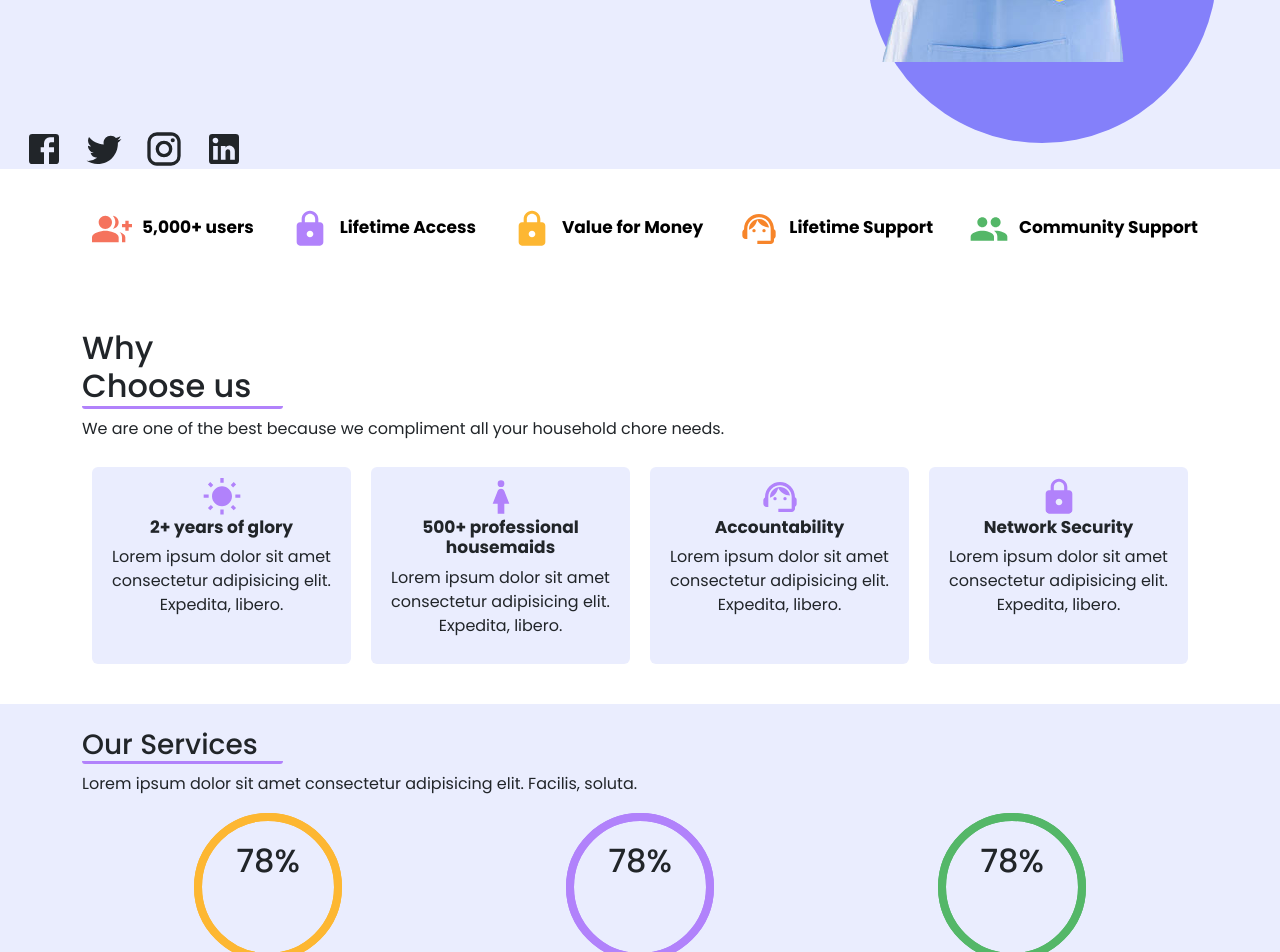
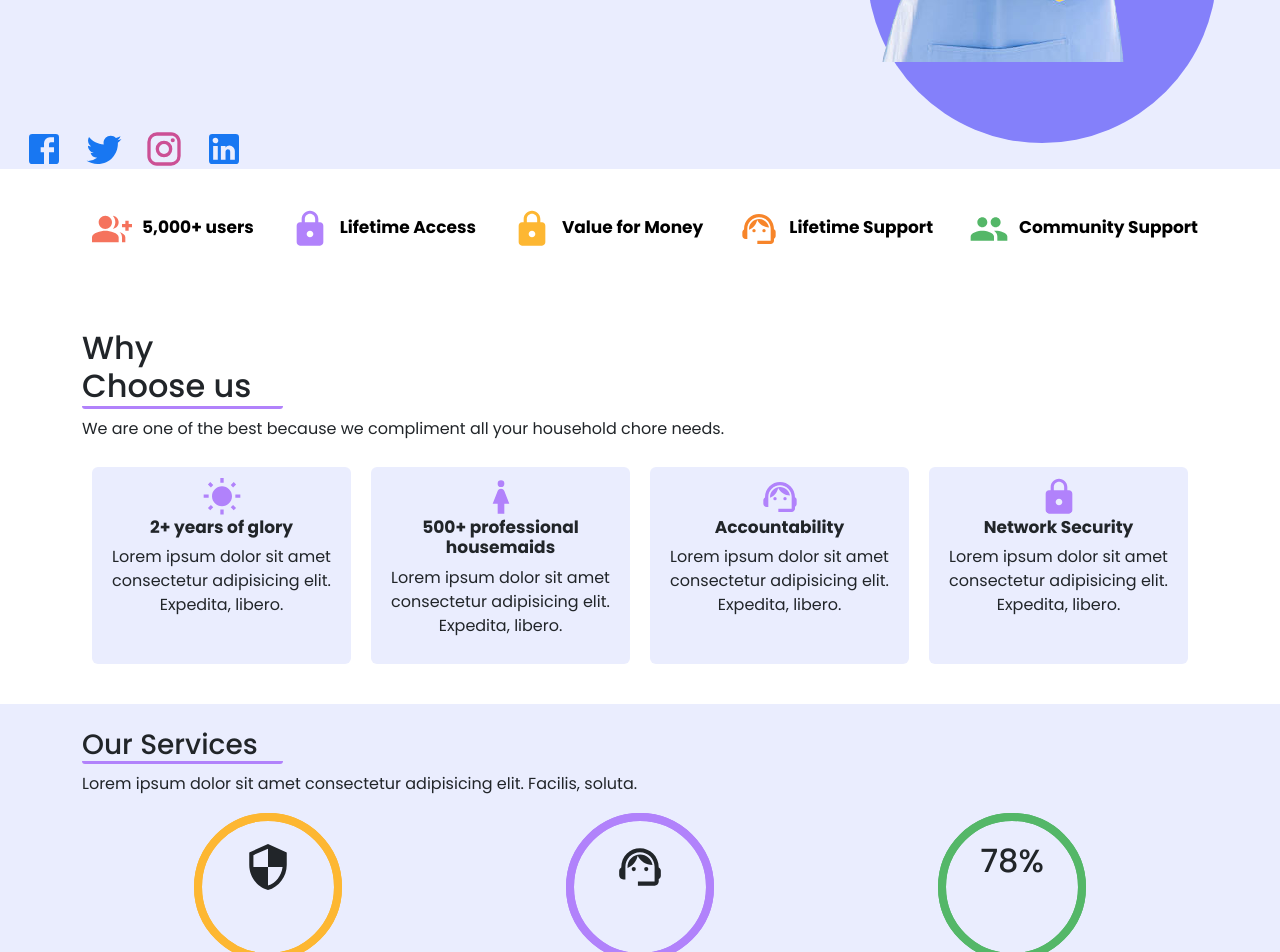
Before and after one commit to Marcos8060/H2, a React (Create React App) app: page / in a window 1280 px wide. Shown: the part 500-1452 px from the top of the page. Built offline with nearby package versions, Linux system fonts and the light colour scheme; the HTML template or start-up script is replaced by a standard one.

Commit message:
changed the style in the services section

```diff
--- a/src/components/Hero.css
+++ b/src/components/Hero.css
@@ -64,4 +64,8 @@ h1{
     font-size: 40px;
     margin-right: 20px;
     cursor: pointer;
+    color: #1877F2;
 }
+.icons > .instagram{
+    color: #CC5095;
+}
--- a/src/components/Hero.js
+++ b/src/components/Hero.js
@@ -25,7 +25,7 @@ function Hero() {
                     <div className='icons'>
                         <FacebookIcon />
                         <TwitterIcon />
-                        <InstagramIcon />
+                        <InstagramIcon className='instagram' />
                         <LinkedInIcon />
                     </div>
                 </div>
--- a/src/components/Services.css
+++ b/src/components/Services.css
@@ -34,6 +34,9 @@ svg{
 .number{
     margin-top: -15vh;
 }
+.number > .MuiSvgIcon-root{
+    font-size: 50px;
+}
 /* service details */
 .service_details{
     margin-top: 10vh;
--- a/src/components/Services.js
+++ b/src/components/Services.js
@@ -1,5 +1,8 @@
 import React from 'react';
 import './Services.css'
+import SupportAgentIcon from '@mui/icons-material/SupportAgent';
+import SecurityIcon from '@mui/icons-material/Security';
+
 
 function Services() {
   return (
@@ -16,7 +19,8 @@ function Services() {
                         <circle cx='70' cy='70' r='70'></circle>
                     </svg>
                     <div className="number">
-                        <h2>78%</h2>
+                        <SecurityIcon />
+                        {/* <h2>78%</h2> */}
                     </div>
                 </div>
                 <div className='service_item col-4 text-center'>
@@ -25,7 +29,8 @@ function Services() {
                         <circle cx='70' cy='70' r='70'></circle>
                     </svg>
                     <div className="number">
-                        <h2>78%</h2>
+                        <SupportAgentIcon />
+                        {/* <h2>78%</h2> */}
                     </div>
                 </div>
                 <div className='service_item col-4 text-center'>
```
